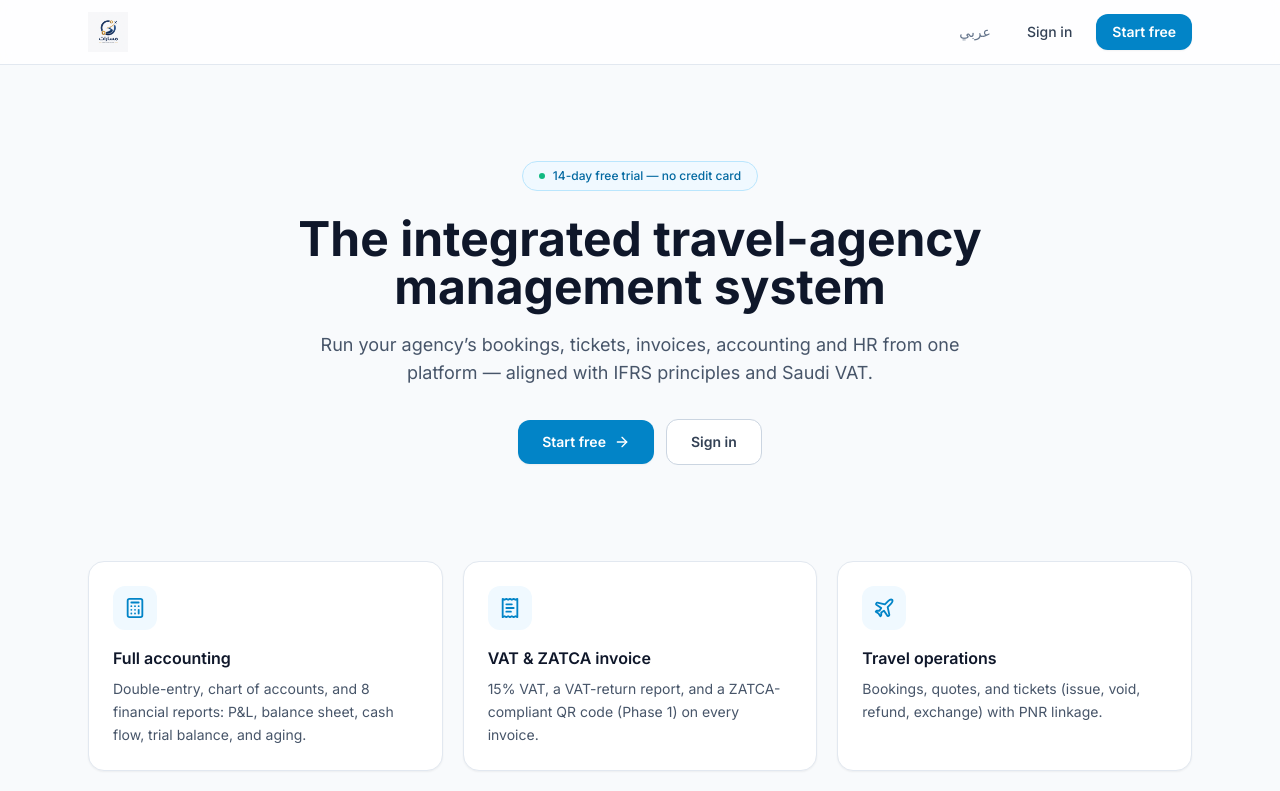
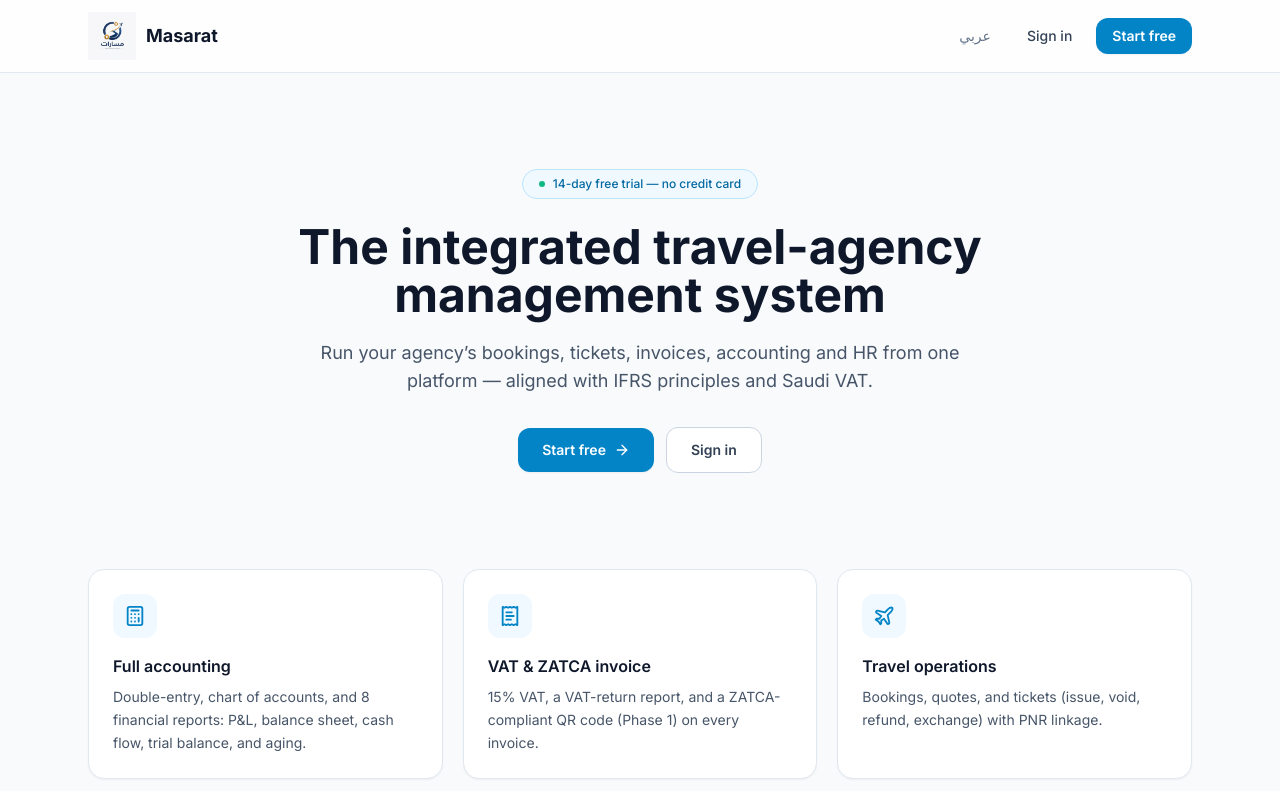
Before and after one commit to mohamedabd11/masarat-erp, a Next.js app in the folder apps/web/: page /en in a window 1280 px wide. Shown: the top 791 px of the page. Built offline with nearby package versions, Linux system fonts and the light colour scheme; no server answers.

Commit message:
feat: enhance landing page logo visibility and brand presence
Increase logo size from 40 to 48 and add brand name text beside logo
in the navbar for improved visual hierarchy and professionalism.

https://claude.ai/code/session_01DbYXeTg1uvNMdcDP8jjRxx

```diff
--- a/apps/web/src/app/[locale]/page.tsx
+++ b/apps/web/src/app/[locale]/page.tsx
@@ -73,7 +73,12 @@ export default function LandingPage() {
       {/* ── Nav ─────────────────────────────────────────────────────────────── */}
       <header className="border-b border-slate-200 bg-white/80 backdrop-blur">
         <div className="mx-auto flex max-w-6xl items-center justify-between px-4 py-3 sm:px-6">
-          <MasaratLogo size={40} variant="full" />
+          <a href={`/${locale}`} className="flex items-center gap-2.5 group">
+            <MasaratLogo size={48} variant="full" />
+            <span className="text-lg font-bold text-slate-900 group-hover:text-brand-700 transition-colors hidden sm:block">
+              {L('مسارات', 'Masarat')}
+            </span>
+          </a>
           <nav className="flex items-center gap-2 sm:gap-3">
             <a href={`/${other}`} className="rounded-lg px-3 py-2 text-sm font-medium text-slate-500 hover:text-slate-800 transition-colors">
               {L('English', 'عربي')}
```
